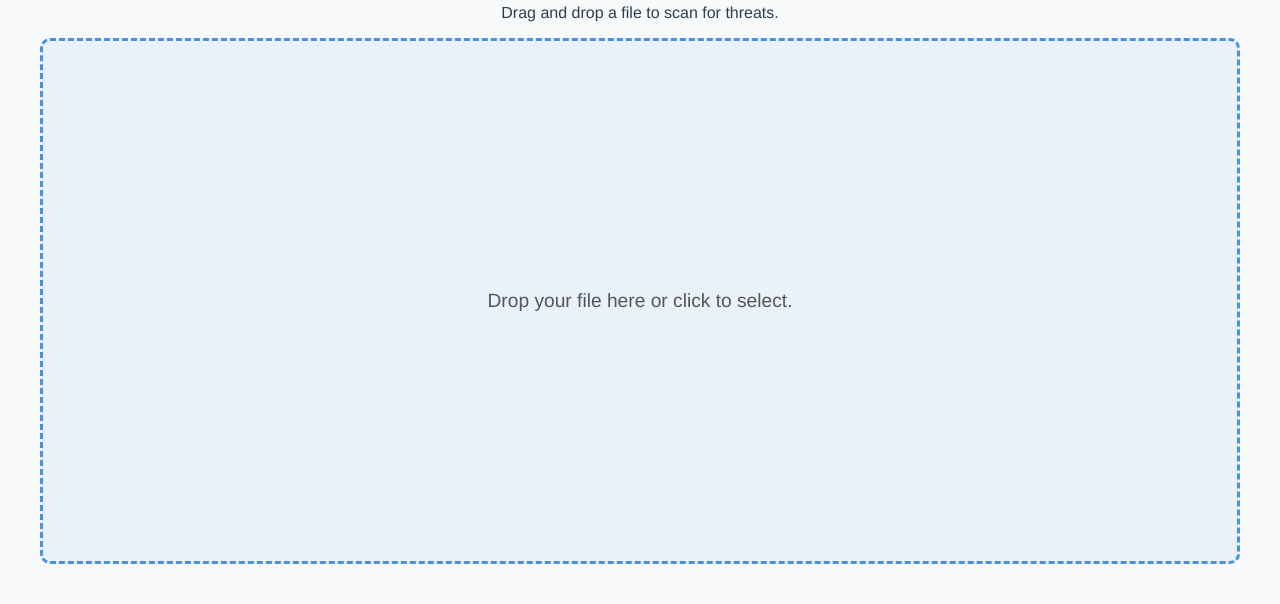
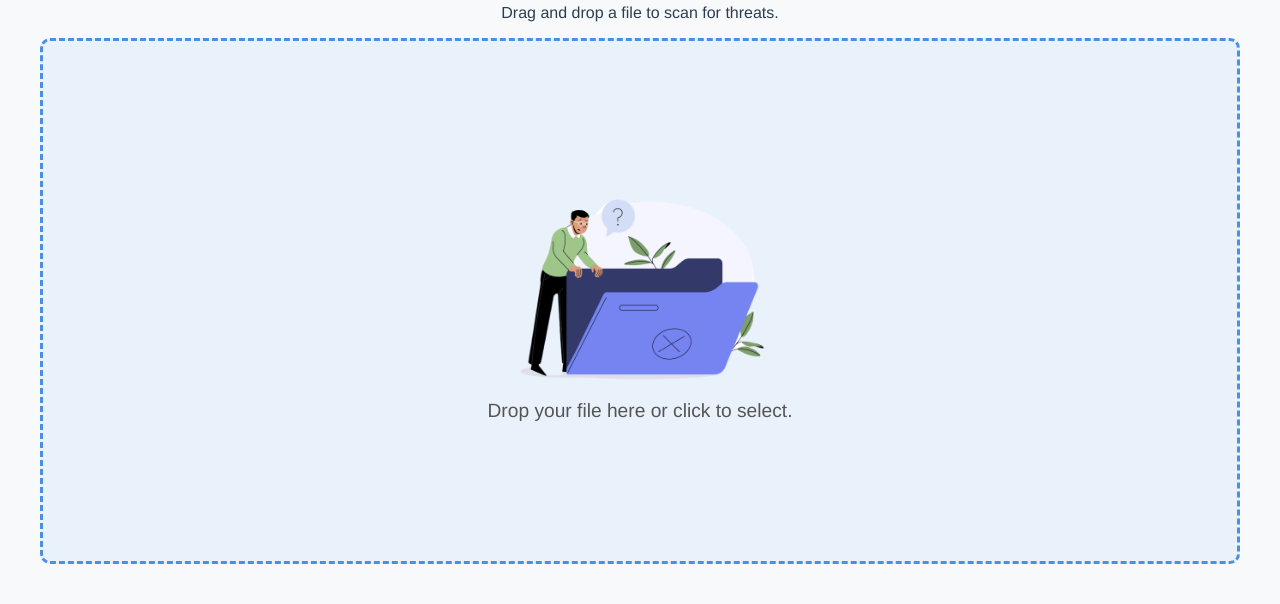
Before and after one commit to krishna09-dev/VigilWatch, a Flask app: page / in a window 1280 px wide. Shown: the part 230-834 px from the top of the page. Run offline with Flask 2, Linux system fonts and the light colour scheme.

Commit message:
change in drag and drop

```diff
--- a/templates/index.html
+++ b/templates/index.html
@@ -69,9 +69,11 @@
     <p>Note: This is a demo version. For real-time scanning, please use the full version.</p>
     <p>Drag and drop a file to scan for threats.</p>
     <div id="dragDropArea" class="drag-drop-area">
+      <img src="../static/images/9264828.png" width="300px" alt="Placeholder" class="drag-drop-placeholder"><br>
       Drop your file here or click to select.
       <input type="file" id="fileInput" class="file-input">
     </div>
+
     <button id="uploadBtn" class="upload-btn" style="display: none;">Scan File</button>
     <div id="scanStatus"></div>
 
```
Also changed, not shown: static/images/9264828.png (added).
